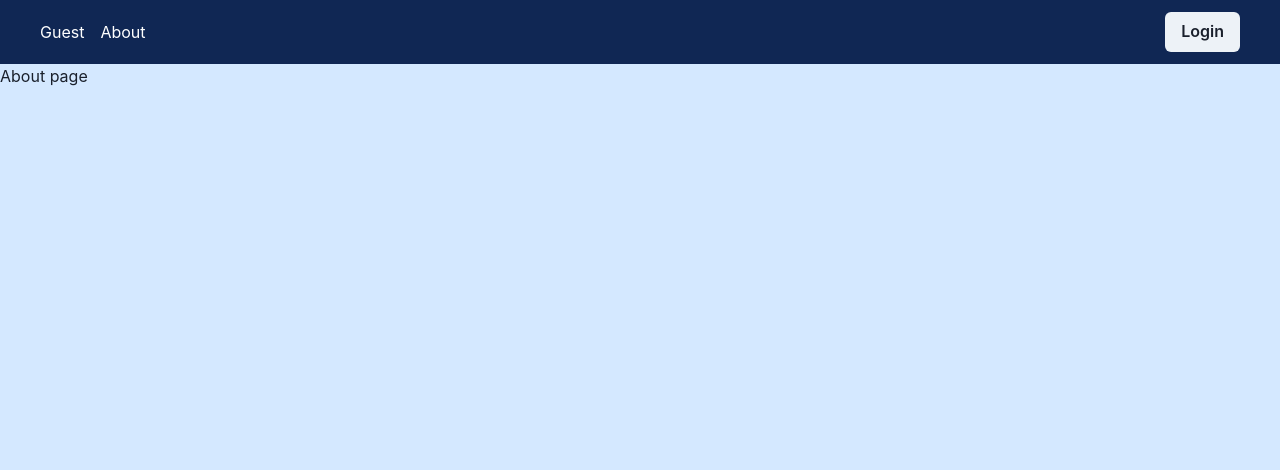
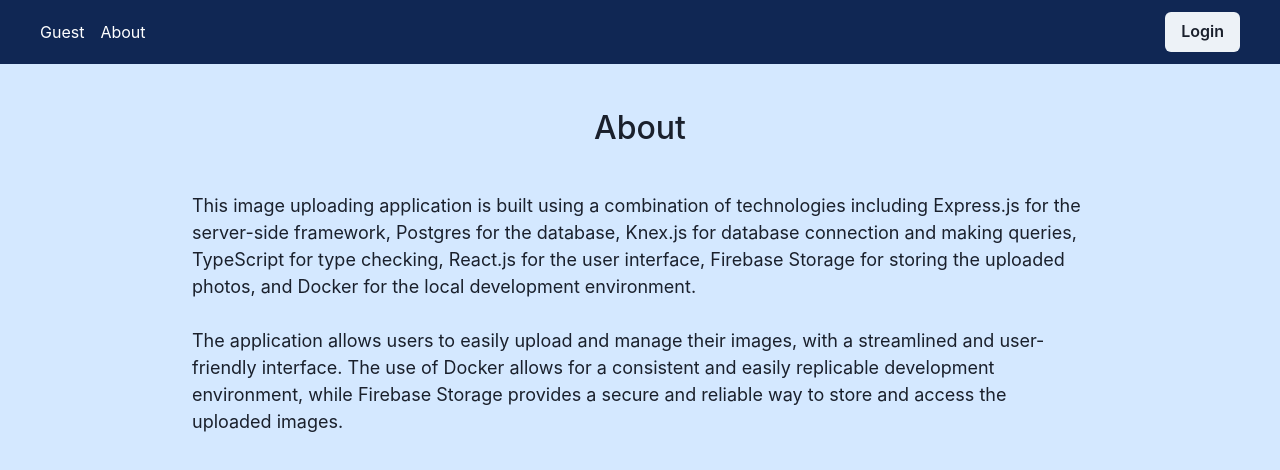
Before and after one commit to raghavluthra10/image-uploader-api, a React (Vite) app in the folder client/: page /about in a window 1280 px wide. Shown: the top 470 px of the page. Built offline with nearby package versions, Linux system fonts and the light colour scheme.

Commit message:
added About page

```diff
--- a/client/src/pages/about/About.tsx
+++ b/client/src/pages/about/About.tsx
@@ -1,11 +1,43 @@
 import * as React from "react";
+import styled from "styled-components";
 
-export interface IAppProps {}
+const Container = styled.div`
+  display: flex;
+  flex-direction: column;
+  align-items: center;
+  padding: 40px 80px;
+`;
 
-export default function App(props: IAppProps) {
+const Title = styled.h2`
+  font-size: 32px;
+  font-weight: 500;
+  margin-bottom: 40px;
+`;
+
+const Description = styled.section`
+  width: 70vw;
+  font-size: 18px;
+`;
+
+export default function App() {
   return (
-    <div>
-      <h1>About page</h1>
-    </div>
+    <Container>
+      <Title>About</Title>
+      <Description>
+        This image uploading application is built using a combination of
+        technologies including Express.js for the server-side framework,
+        Postgres for the database, Knex.js for database connection and making
+        queries, TypeScript for type checking, React.js for the user interface,
+        Firebase Storage for storing the uploaded photos, and Docker for the
+        local development environment.
+        <br />
+        <br />
+        The application allows users to easily upload and manage their images,
+        with a streamlined and user-friendly interface. The use of Docker allows
+        for a consistent and easily replicable development environment, while
+        Firebase Storage provides a secure and reliable way to store and access
+        the uploaded images.
+      </Description>
+    </Container>
   );
 }
```
